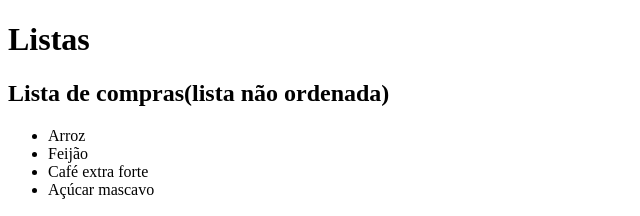
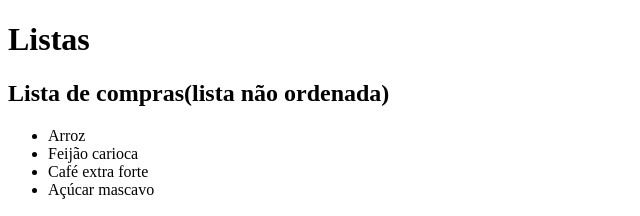
Before and after one commit to Thiago-Coradi/aula-listas, a plain HTML site: page index.html in a window 1280 px wide. Shown: the top 216 px of the page, 0-640 px from the left. Drawn offline with Linux system fonts and the light colour scheme.

Commit message:
mudança de feijão para feijão carioca

```diff
--- a/index.html
+++ b/index.html
@@ -11,7 +11,7 @@
   <h2>Lista de compras(lista não ordenada)</h2>
   <ul>
     <li>Arroz</li>
-    <li>Feijão</li>
+    <li>Feijão carioca</li>
     <li>Café extra forte</li>
     <li>Açúcar mascavo</li>
   </ul>
```
